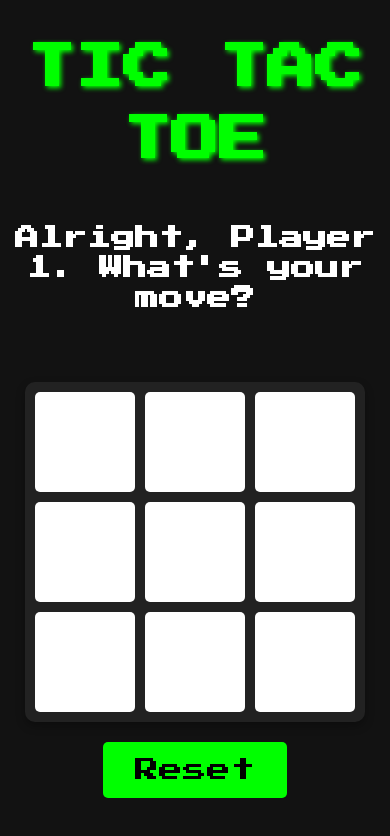
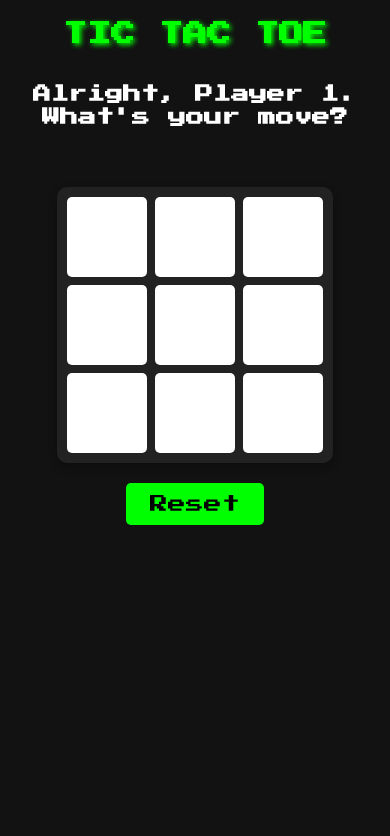
Before and after one commit to nickrroberts/3t, a plain HTML site: page index.html in a window 390 px wide. Drawn offline with nearby package versions, Linux system fonts and the light colour scheme.

Commit message:
smaller fonts on mobile, prevent scrolling

```diff
--- a/style.css
+++ b/style.css
@@ -101,30 +101,6 @@ h1 {
 }
 
 
-
-/* 🎭 Token Hover Effect */
-@media (hover: hover) and (pointer: fine) {
-    .token:hover {
-      transform: rotate(10deg);
-    }
-}
-
-/* ✨ Winning Cells Glow Effect */
-.winning-cell {
-    background-color: #ffeb3b;
-    animation: glow 1s infinite alternate;
-}
-
-/* 🌟 Glow Animation */
-@keyframes glow {
-    from {
-        box-shadow: 0 0 10px #ffeb3b;
-    }
-    to {
-        box-shadow: 0 0 20px #ffeb3b;
-    }
-}
-
 button {
     font-family: "Press Start 2P", system-ui;
     font-size: 1.5rem;
@@ -134,3 +110,26 @@ button {
     border-radius: 5px;
     padding: 1rem 2rem;
 }
+
+@media (max-width: 600px) {
+    html {
+      font-size: 12px; /* Smaller overall text size on phones */
+    }
+
+
+    .grid {
+      grid-template-columns: repeat(3, 80px);
+      grid-template-rows: repeat(3, 80px);
+      gap: 8px;
+    }
+
+    .cell {
+      width: 80px;
+      height: 80px;
+      font-size: 1.5rem;
+    }
+
+    h1 {
+      font-size: 2rem;
+    }
+  }
```
